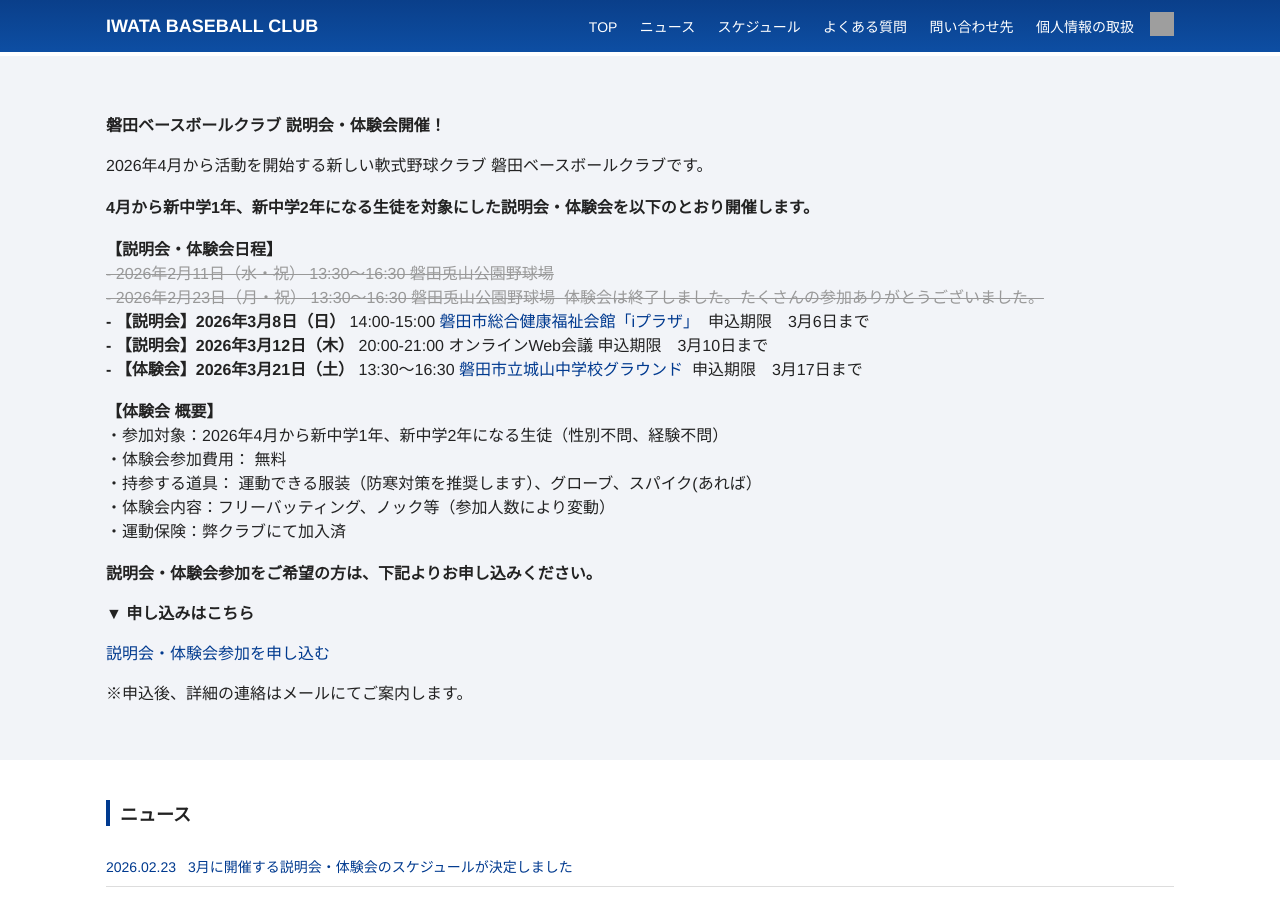
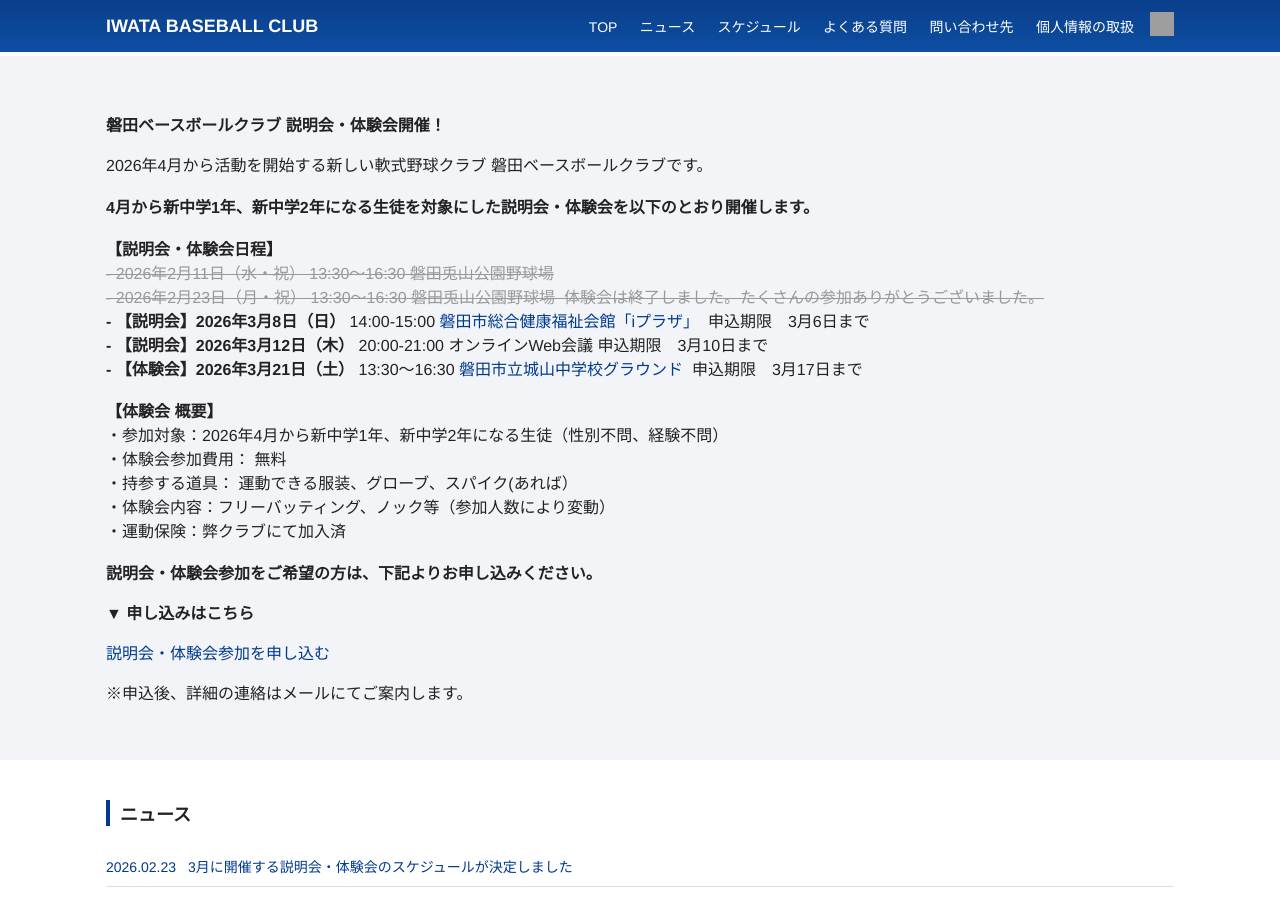
Before and after one commit to moutineigo/baseball, a Jekyll site: the page built from index.md, in a window 1280 px wide and 900 px high. Built offline with Jekyll 4.4.1, drawn with Linux system fonts in a browser that asks for light colours; grey boxes are pictures that could not be loaded.

Commit message:
Update home.html

```diff
--- a/_layouts/home.html
+++ b/_layouts/home.html
@@ -46,7 +46,7 @@ layout: default
   <strong>【体験会 概要】</strong><br>
 ・参加対象：2026年4月から新中学1年、新中学2年になる生徒（性別不問、経験不問）<br>
 ・体験会参加費用： 無料<br>
-・持参する道具： 運動できる服装（防寒対策を推奨します）、グローブ、スパイク(あれば）<br>
+・持参する道具： 運動できる服装、グローブ、スパイク(あれば）<br>
 ・体験会内容：フリーバッティング、ノック等（参加人数により変動）<br>
 ・運動保険：弊クラブにて加入済<br><br>
 
```
